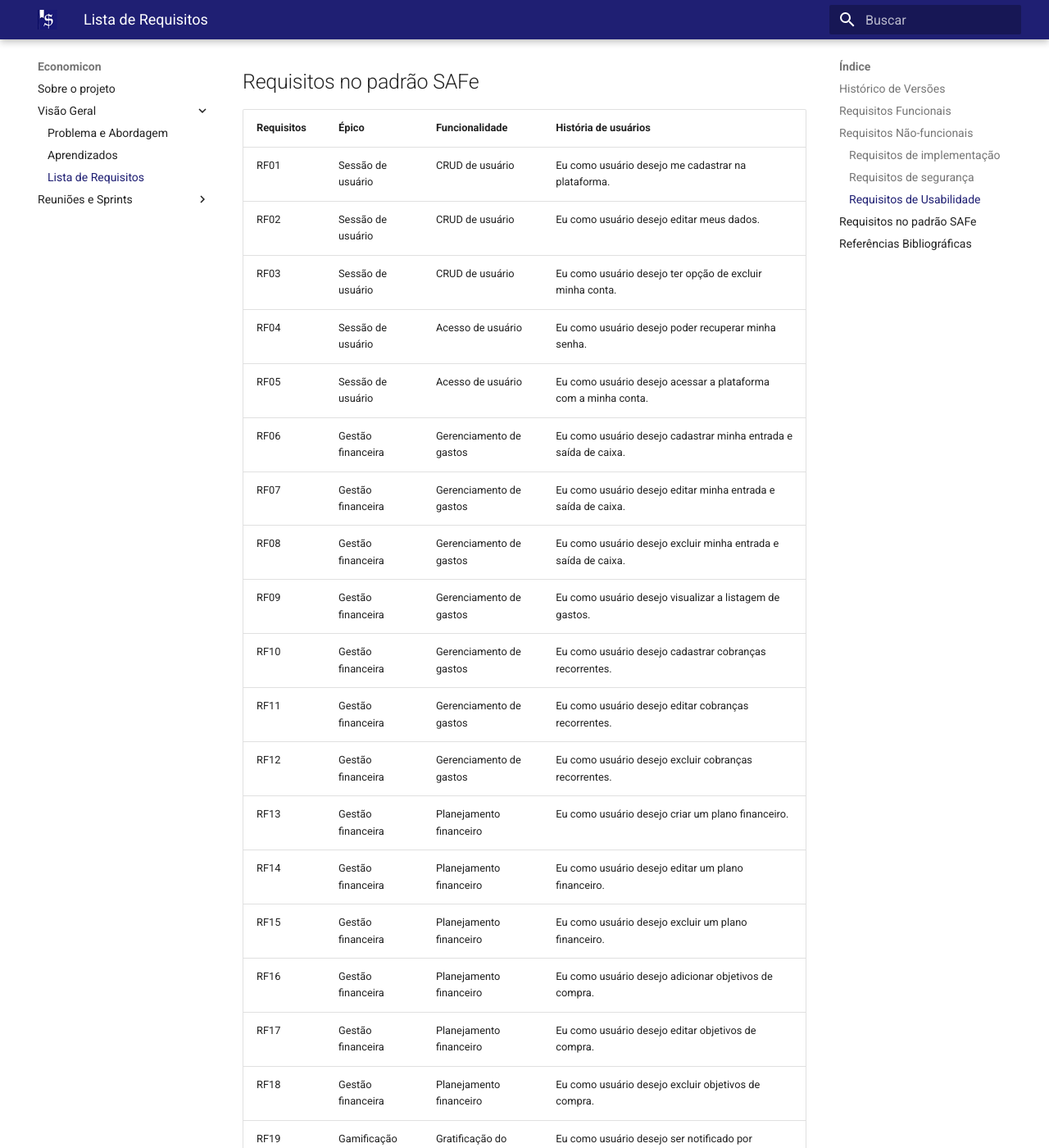
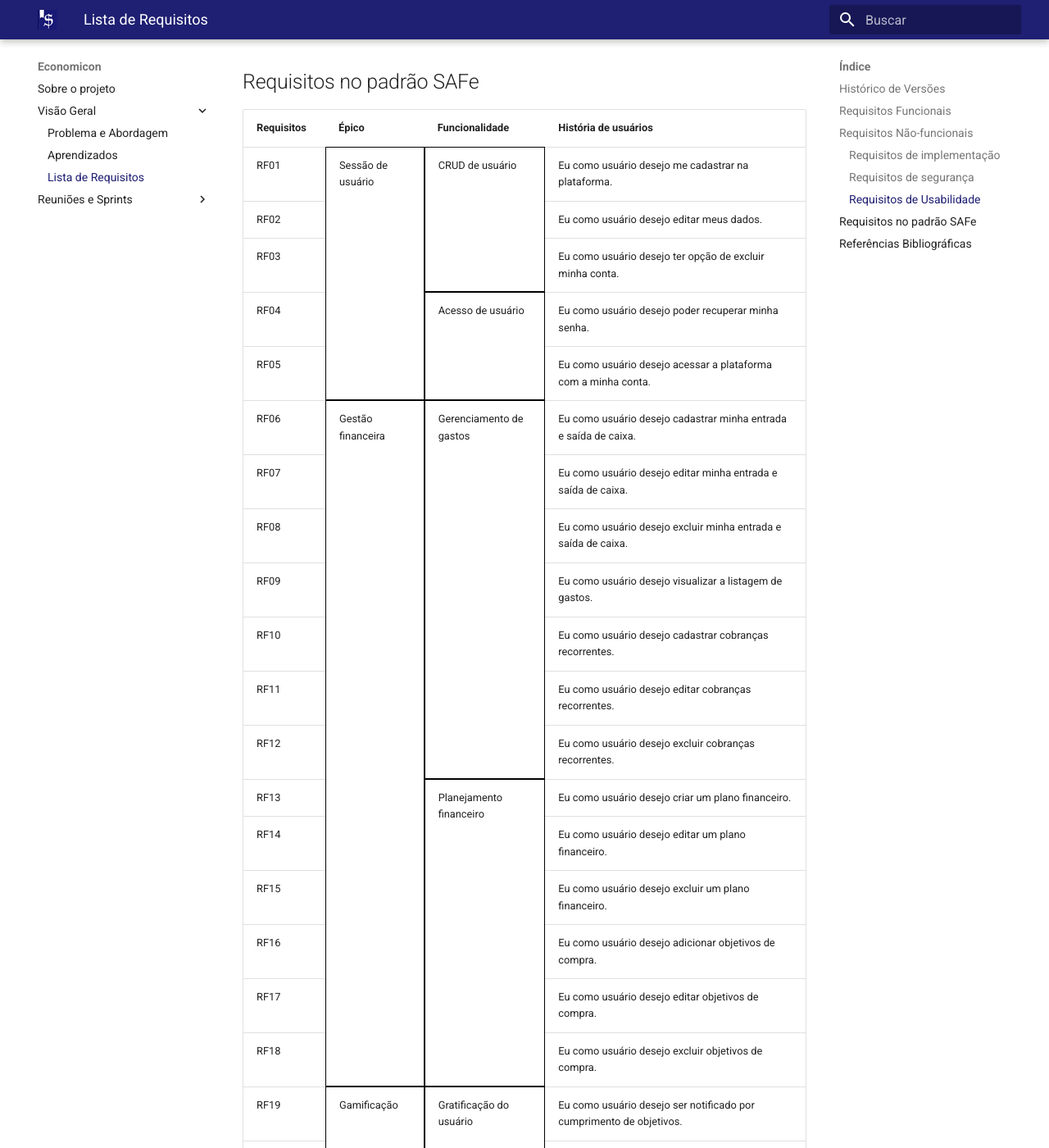
Before and after one commit to FGAUnB-REQ-GM/2021.2-Economicon, an MkDocs documentation site: the page built from docs/Documento_visao/requisitos.md, in a window 1280 px wide and 1400 px high, scrolled down 2267 px. Shown: the whole window at 82% size. Built offline with MkDocs 1.6.1 and Material for MkDocs 9.7.7, drawn with Linux system fonts in a browser that asks for light colours; some of the changed text lies outside the part shown.

Commit message:
Ajustando tabela

```diff
--- a/docs/Documento_visao/requisitos.md
+++ b/docs/Documento_visao/requisitos.md
@@ -52,29 +52,93 @@
 | RNF7 | O layout do sistema deve ser em português  |
 
 ## Requisitos no padrão SAFe
-| Requisitos  | Épico | Funcionalidade | História de usuários |
-|:---|:-----|:-----|:-----|
-|RF01 |Sessão de usuário| CRUD de usuário | Eu como usuário desejo me cadastrar na plataforma.|
-|RF02|Sessão de usuário | CRUD de usuário | Eu como usuário desejo editar meus dados.|
-|RF03|Sessão de usuário | CRUD de usuário | Eu como usuário desejo ter opção de excluir minha conta.|
-|RF04|Sessão de usuário | Acesso de usuário | Eu como usuário desejo poder recuperar minha senha.|
-|RF05|Sessão de usuário | Acesso de usuário | Eu como usuário desejo acessar a plataforma com a minha conta.|
-|RF06| Gestão financeira | Gerenciamento de gastos | Eu como usuário desejo cadastrar minha entrada e saída de caixa. |
-|RF07 | Gestão financeira| Gerenciamento de gastos | Eu como usuário desejo editar minha entrada e saída de caixa.|
-|RF08 | Gestão financeira| Gerenciamento de gastos | Eu como usuário desejo excluir minha entrada e saída de caixa.|
-|RF09 | Gestão financeira| Gerenciamento de gastos | Eu como usuário desejo visualizar a listagem de gastos.|
-|RF10| Gestão financeira| Gerenciamento de gastos | Eu como usuário desejo cadastrar cobranças recorrentes.|
-|RF11 | Gestão financeira| Gerenciamento de gastos | Eu como usuário desejo editar cobranças recorrentes.|
-|RF12 | Gestão financeira| Gerenciamento de gastos | Eu como usuário desejo excluir cobranças recorrentes.|
-|RF13 | Gestão financeira | Planejamento financeiro | Eu como usuário desejo criar um plano financeiro.|
-|RF14 | Gestão financeira| Planejamento financeiro | Eu como usuário desejo editar um plano financeiro.|
-|RF15 | Gestão financeira| Planejamento financeiro | Eu como usuário desejo excluir um plano financeiro.|
-|RF16 | Gestão financeira| Planejamento financeiro | Eu como usuário desejo adicionar objetivos de compra.|
-|RF17 | Gestão financeira| Planejamento financeiro | Eu como usuário desejo editar objetivos de compra.|
-|RF18 | Gestão financeira| Planejamento financeiro | Eu como usuário desejo excluir objetivos de compra.|
-|RF19 | Gamificação | Gratificação do usuário  | Eu como usuário desejo ser notificado por cumprimento de objetivos.|
-|RF20 | Gamificação | Gratificação do usuário  | Eu como usuário desejo ser recompensado por cumprimento de objetivos.|
-|RF21 | Gamificação | Gratificação do usuário | Eu como usuário desejo ser recompensado por manter uma sequência de metas concluídas.|
+<table>
+    <thead>
+        <tr style="border: 1px solid black; border-collapse: collapse;">
+            <th > Requisitos</th>
+            <th> Épico </th>
+            <th> Funcionalidade </th>
+            <th> História de usuários </th>
+        </tr>
+    </thead>
+    <tbody style="border: 1px solid black; border-collapse: collapse;">
+        <tr>
+            <td>RF01</td>
+            <td rowspan=5 style="border: 1px solid black; border-collapse: collapse;">Sessão de usuário</td>
+            <td rowspan=3 style="border: 1px solid black; border-collapse: collapse;">CRUD de usuário</td>
+            <td >Eu como usuário desejo me cadastrar na plataforma.</td>
+        </tr>
+        <tr>
+            <td>RF02</td><td>Eu como usuário desejo editar meus dados.</td>
+        </tr>
+        <tr>
+            <td>RF03</td><td>Eu como usuário desejo ter opção de excluir minha conta.</td>
+        </tr>
+        <tr>
+            <td>RF04</td>
+            <td style="border: 1px solid black; border-collapse: collapse;" rowspan=2>Acesso de usuário</td>
+            <td>Eu como usuário desejo poder recuperar minha senha.</td>
+        </tr>
+        <tr>
+            <td>RF05</td><td>Eu como usuário desejo acessar a plataforma com a minha conta.</td>
+        </tr>
+        <tr>
+            <td>RF06</td>
+            <td style="border: 1px solid black; border-collapse: collapse;" rowspan=13>Gestão financeira</td>
+            <td style="border: 1px solid black; border-collapse: collapse;" rowspan=7>Gerenciamento de gastos</td>
+            <td>Eu como usuário desejo cadastrar minha entrada e saída de caixa.</td>
+        </tr>
+        <tr>
+            <td>RF07</td><td>Eu como usuário desejo editar minha entrada e saída de caixa.</td>
+        </tr>
+        <tr>
+            <td>RF08</td><td>Eu como usuário desejo excluir minha entrada e saída de caixa.</td>
+        </tr>
+        <tr>
+            <td>RF09</td><td>Eu como usuário desejo visualizar a listagem de gastos.</td>
+        </tr>
+        <tr>
+            <td>RF10</td><td>Eu como usuário desejo cadastrar cobranças recorrentes.</td>
+        </tr>
+        <tr>
+            <td>RF11</td><td>Eu como usuário desejo editar cobranças recorrentes.</td>
+        </tr>
+        <tr>
+            <td>RF12</td><td>Eu como usuário desejo excluir cobranças recorrentes.</td>
+        </tr>
+        <tr>
+            <td>RF13</td>
+            <td style="border: 1px solid black; border-collapse: collapse;" rowspan=6>Planejamento financeiro</td>
+            <td>Eu como usuário desejo criar um plano financeiro.</td>
+        </tr>
+        <tr>
+            <td>RF14</td><td>Eu como usuário desejo editar um plano financeiro.</td>
+        </tr>
+        <tr>
+            <td>RF15</td><td>Eu como usuário desejo excluir um plano financeiro.</td>
+        </tr>
+        <tr>
+            <td>RF16</td><td>Eu como usuário desejo adicionar objetivos de compra.</td>
+        </tr>
+        <tr>
+            <td>RF17</td><td>Eu como usuário desejo editar objetivos de compra.</td>
+        </tr>
+        <tr>
+            <td>RF18</td><td>Eu como usuário desejo excluir objetivos de compra.</td>
+        </tr>
+        <tr>
+            <td>RF19</td>
+            <td style="border: 1px solid black; border-collapse: collapse;" rowspan=3>Gamificação</td>
+            <td style="border: 1px solid black; border-collapse: collapse;" rowspan=3>Gratificação do usuário</td>
+            <td>Eu como usuário desejo ser notificado por cumprimento de objetivos.</td>
+        </tr>
+        <tr>
+            <td>RF20</td><td>Eu como usuário desejo ser recompensado por cumprimento de objetivos.</td></tr>
+        <tr>
+            <td>RF21</td><td>Eu como usuário desejo ser recompensado por manter uma sequência de metas concluídas.</td>
+        </tr>
+    </tbody>
+</table>
 
 ## Referências Bibliográficas
 * MARSICANO, George. Requisitos de Software: Tipos e Característica de Requisitos. Brasília. 2021. Apresentação em PowerPoint. 36 slides, color, Material de aula do curso de Engenharia de Software da FGA/UNB. Disponível em: https://aprender3.unb.br/pluginfile.php/1624498/mod_resource/content/0/REQ_Aula%202.1%20-%20Introdu%C3%A7%C3%A3o%20a%20ER-atualizado.pdf. Acesso em: 18 fev 2022
```
Also changed, not shown: docs/meets/reuniao.md (+3 -3 lines).
